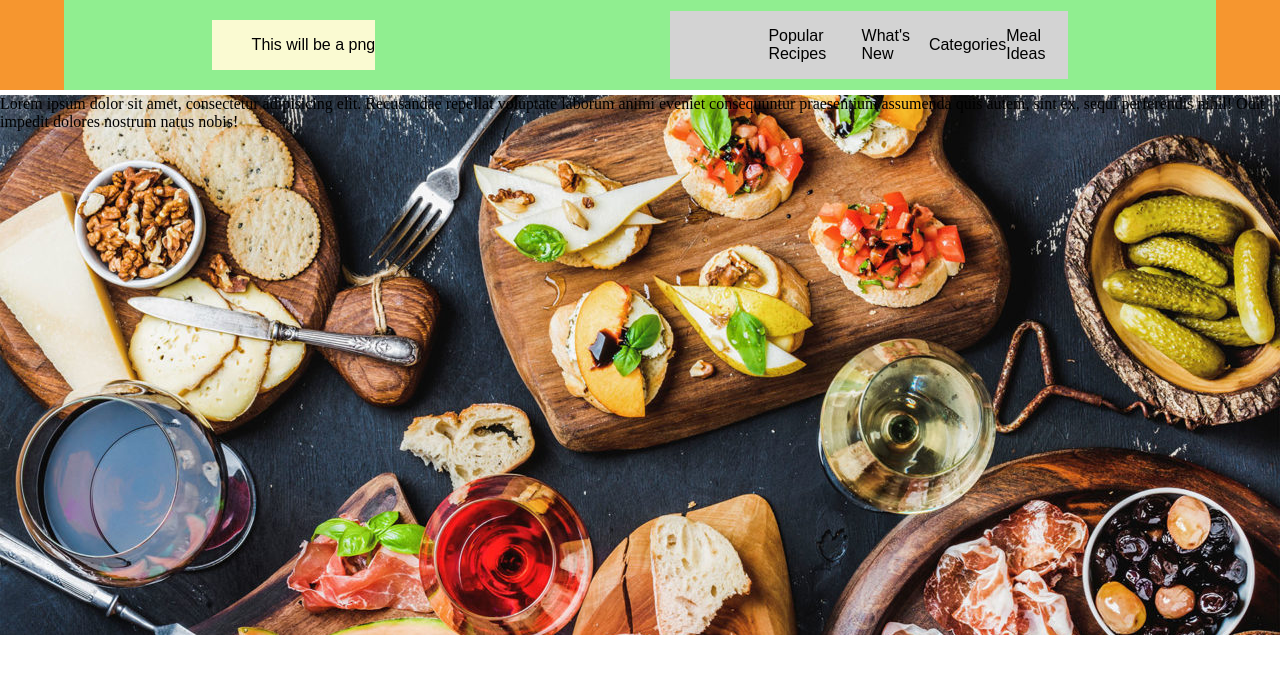
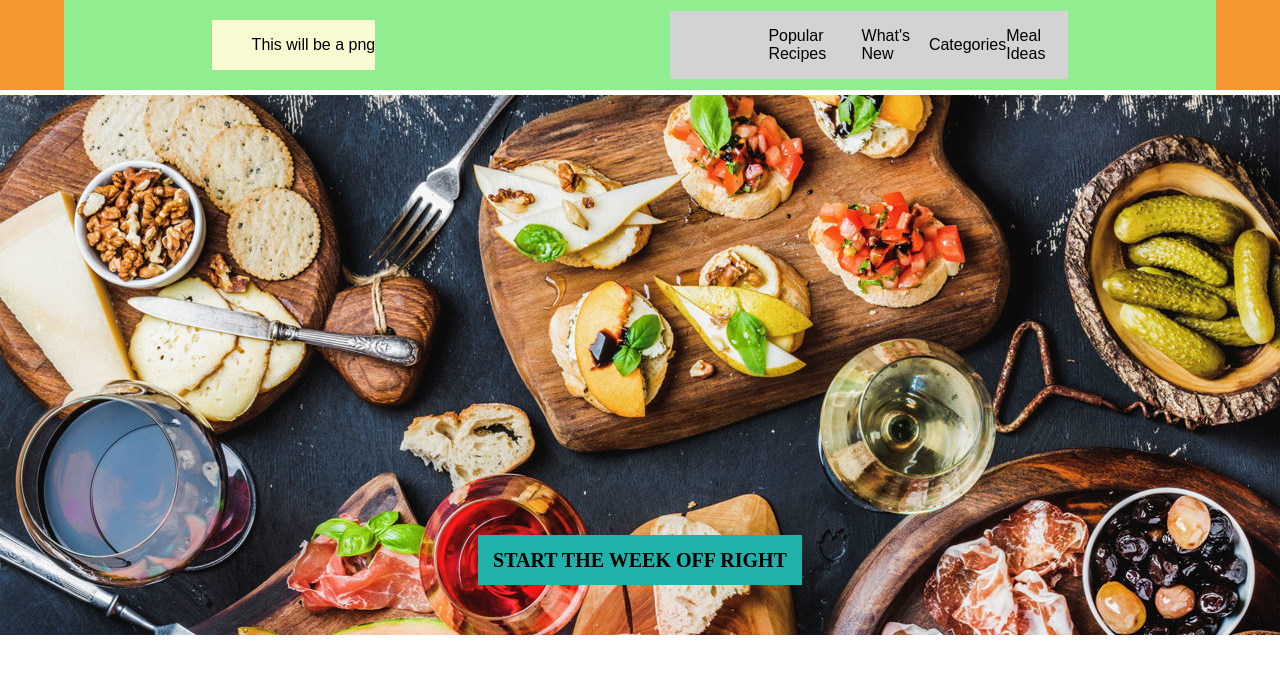
Before and after one commit to VladAlvarez/RyParisBurger, a plain HTML site: page project-folder/index.html in a window 1280 px wide. Drawn offline with Linux system fonts and the light colour scheme.

Commit message:
call to action button in intro

```diff
--- a/project-folder/css/style.css
+++ b/project-folder/css/style.css
@@ -58,10 +58,23 @@ ul {
 }
 
 .intro {
-
+    display: flex;
+    flex-wrap: nowrap;
+    justify-content: space-around;
+    align-items: flex-end;
     background-color: lightblue;
     background-image: url("../images/hero-image.jpg");
     background-repeat: no-repeat;
     background-size: cover;
     height: 540px;
 }
+
+.callToAction {
+    display: flex;
+    flex-wrap: nowrap;
+    justify-content: space-around;
+    background-color: lightseagreen;
+    font-size: 10px;
+    margin-bottom: 50px;
+    padding: 0px 15px;
+}
--- a/project-folder/index.html
+++ b/project-folder/index.html
@@ -27,7 +27,9 @@
     </div>
 
     <div class="intro">
-        Lorem ipsum dolor sit amet, consectetur adipisicing elit. Recusandae repellat voluptate laborum animi eveniet consequuntur praesentium assumenda quis autem, sint ex, sequi perferendis nihil! Odit impedit dolores nostrum natus nobis!
+        <div class="callToAction">
+            <h1>START THE WEEK OFF RIGHT</h1>
+        </div>
     </div>
 
 </body>
```
